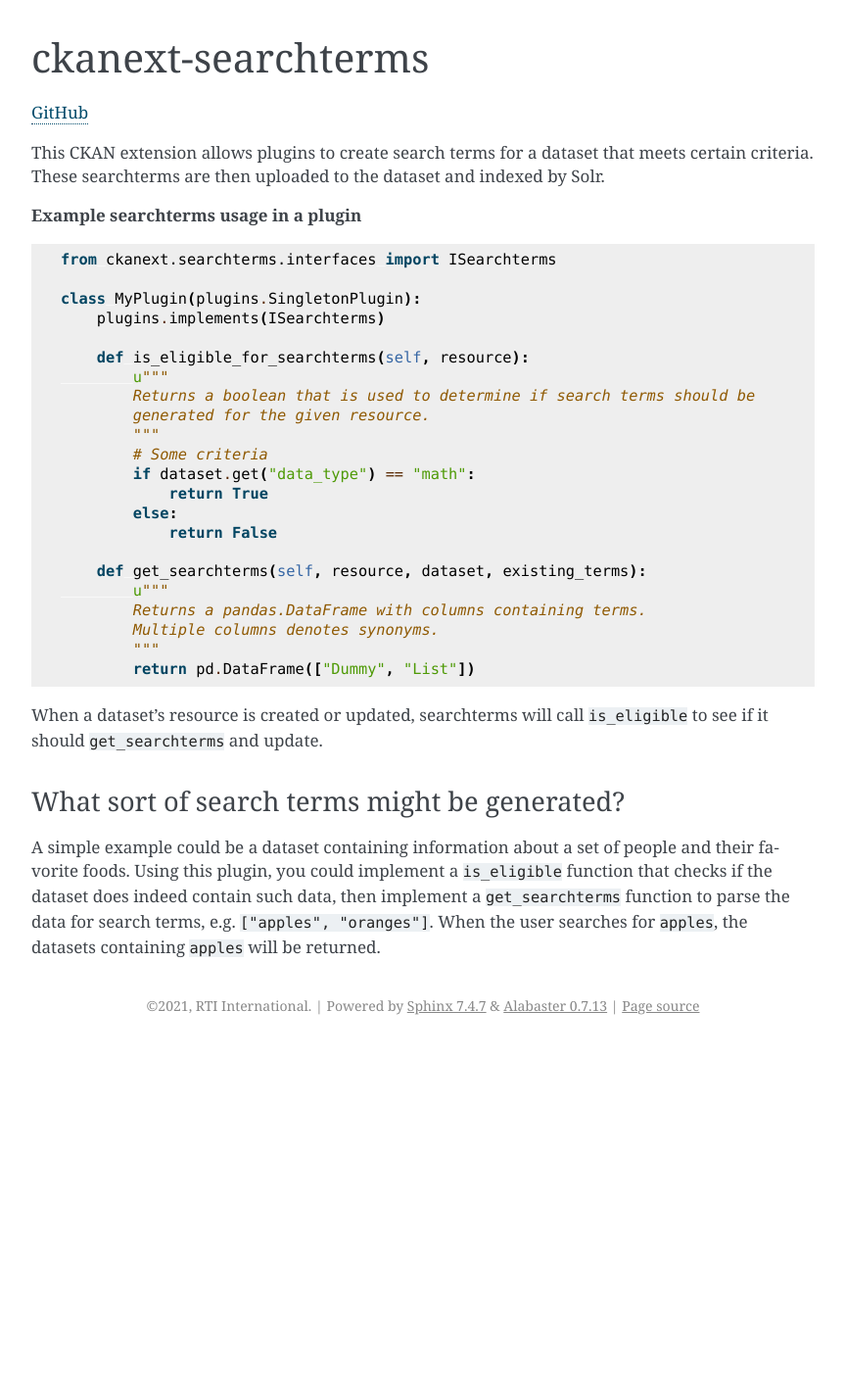
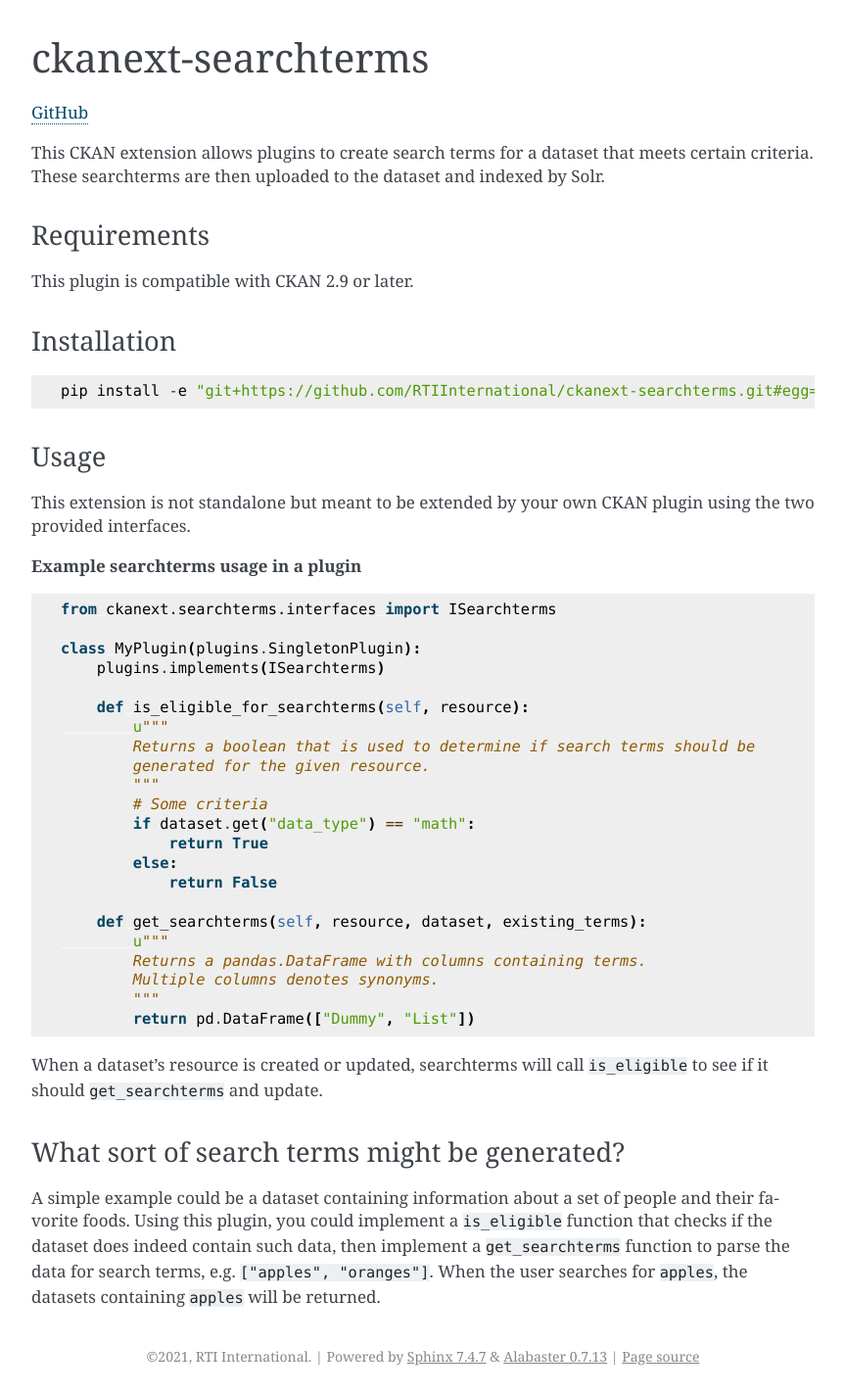
Before and after one commit to RTIInternational/ckanext-searchterms, a Sphinx documentation site: the page built from docs/source/index.md, in a window 1280 px wide. Shown: the whole page at 98% size, without its empty margins (208-1071 px from the left). Built offline with Sphinx 7.4.7, drawn with Linux system fonts in a browser that asks for light colours; before the commit the page ends 1066 px from its top, so only the background shows below that.

Commit message:
update doc

````diff
--- a/docs/source/conf.py
+++ b/docs/source/conf.py
@@ -22,7 +22,7 @@ copyright = "2021, RTI International"
 author = "RTI International"
 
 # The full version, including alpha/beta/rc tags
-release = "0.1"
+release = "1.0.0"
 
 
 # -- General configuration ---------------------------------------------------
--- a/docs/source/index.md
+++ b/docs/source/index.md
@@ -13,6 +13,21 @@ maxdepth: 2
 [GitHub](https://github.com/RTIInternational/ckanext-searchterms)
 
 This CKAN extension allows plugins to create search terms for a dataset that meets certain criteria. These searchterms are then uploaded to the dataset and indexed by Solr.
+
+## Requirements
+
+This plugin is compatible with CKAN 2.9 or later.
+
+## Installation
+
+```
+pip install -e "git+https://github.com/RTIInternational/ckanext-searchterms.git#egg=ckanext-searchterms"
+```
+
+## Usage
+
+This extension is not standalone but meant to be extended by your own CKAN plugin using the two provided interfaces.
+
 
 **Example searchterms usage in a plugin**
 
````
Also changed, not shown: 1 other file.
